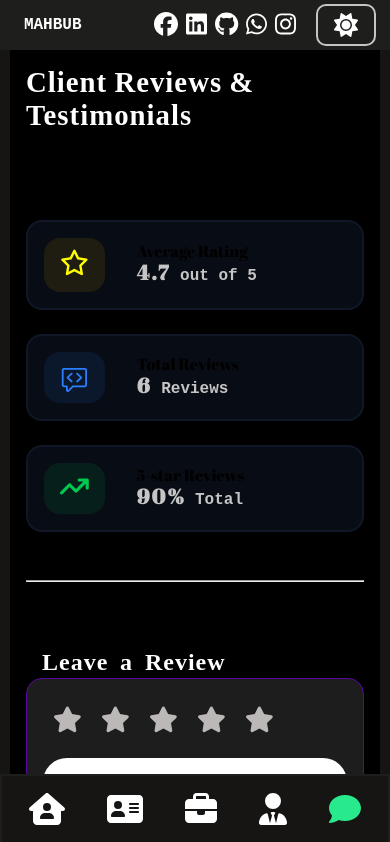
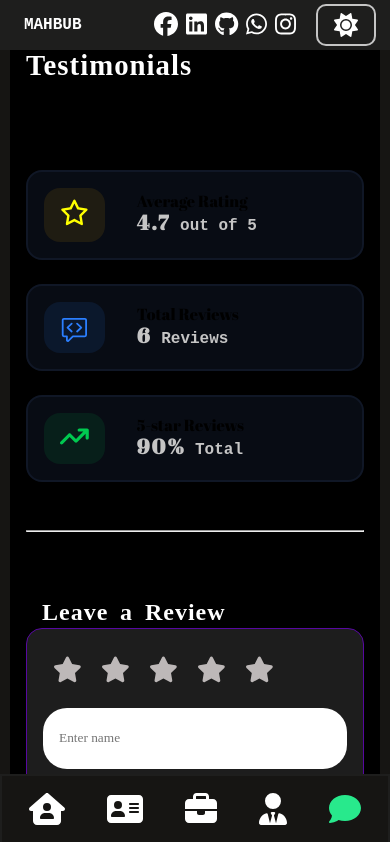
Before and after one commit to mahbub200314/mahbub20038, a React (Vite) app: page /review in a window 390 px wide. Shown: the top 842 px of the page. Built offline with nearby package versions, Linux system fonts and the light colour scheme.

Commit message:
now mobile mode see full design home page

```diff
--- a/src/App.css
+++ b/src/App.css
@@ -18,6 +18,7 @@
 @media(max-width:500px){
    .layout main{
      padding: 60px 10px;
+     padding-top: 10px;
      padding-bottom: 90px;
     background-color: var(--bg-black);
 }
--- a/src/components/Home/home.css
+++ b/src/components/Home/home.css
@@ -23,7 +23,9 @@
    .home{
     padding-bottom: 10px;
     min-height: 80vh;
+    gap: 0.5rem;
    }
+
 }
 
 .home .reactIcon{
@@ -55,7 +57,6 @@
 .img{
      width: 150px;
      height: 150px;
-     border-radius: 100%;
      overflow: hidden;
      display: flex;
      justify-content: center;
```
